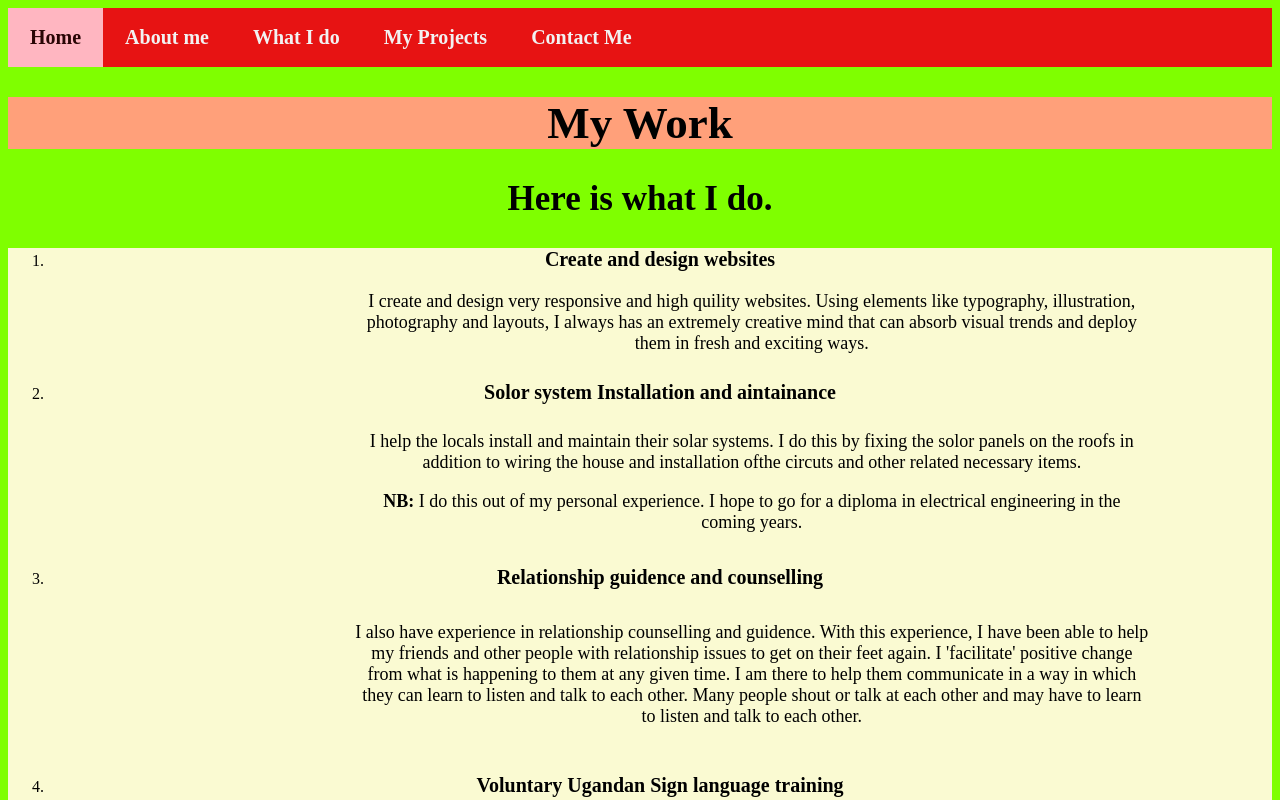
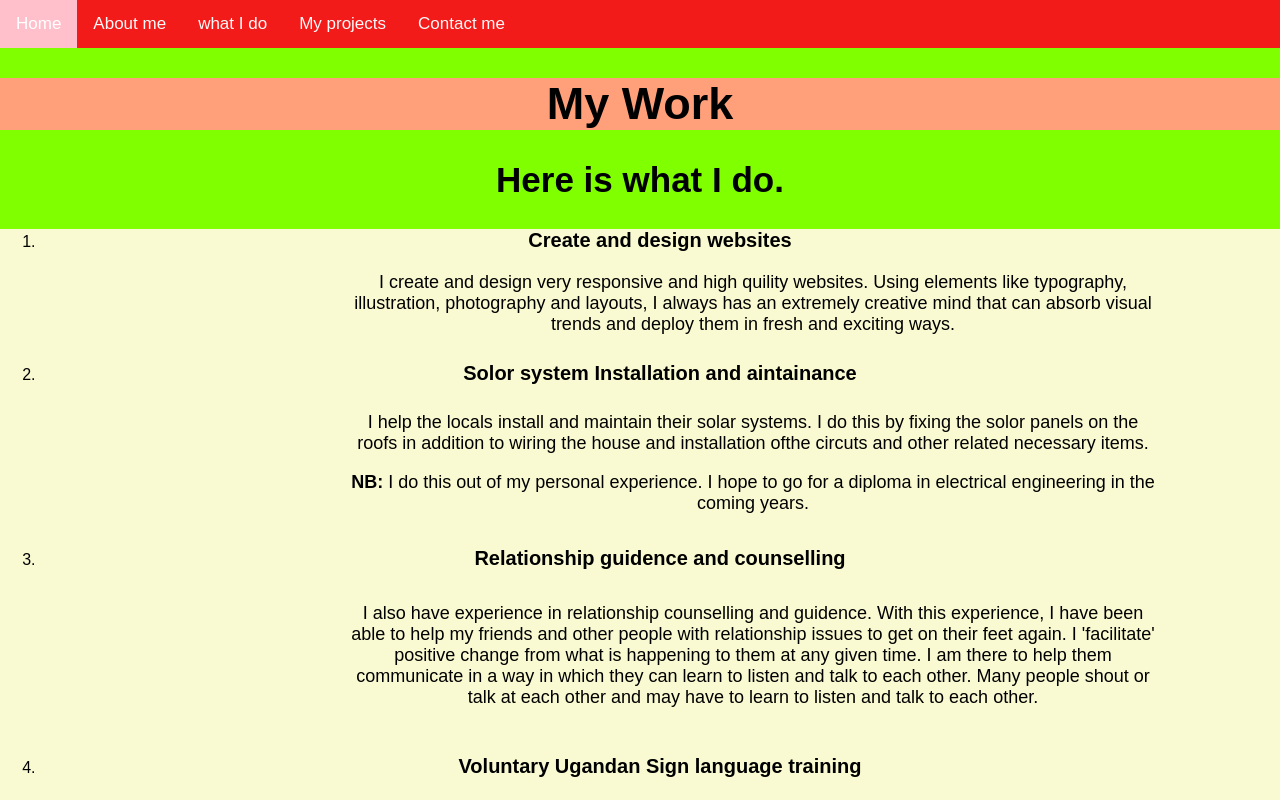
Before and after one commit to Godfrey2194/call.github.io, a plain HTML site: page PAGES/work.html in a window 1280 px wide. Shown: the top 800 px of the page. Drawn offline with Linux system fonts and the light colour scheme.

Commit message:
organised the navbar

```diff
--- a/CSS/about.css
+++ b/CSS/about.css
@@ -3,44 +3,40 @@ body {
     height: 100%;
     background-color: lightpink;
     background-image: url(../IMAGES/landscape.jpg);
+    margin: 0;
+    font-family: Arial, Helvetica, sans-serif;
   }
 
-  /* Add a black background color to the top navigation */
+
   .topnav {
-  background-color: rgb(231, 19, 19);
     overflow: hidden;
+    background-color: rgb(243, 26, 26);
   }
 
-/* Style the links inside the navigation bar */
   .topnav a {
     float: left;
     display: block;
-  color: #f2f2f2;
+    color: #fdf9f9;
     text-align: center;
-  padding: 18px 22px;
+    padding: 14px 16px;
     text-decoration: none;
-  font-size: 20px;
-  font-weight: 800;
+    font-size: 17px;
   }
 
-/* Change the color of links on hover */
   .topnav a:hover {
-  background-color: #ddd;
+    background-color: rgb(221, 221, 221);
     color: black;
   }
 
-/* Add an active class to highlight the current page */
   .topnav a.active {
-  background-color: lightpink;
-  color: rgb(41, 5, 5);
+    background-color: pink;
+    color: white;
   }
 
-/* Hide the link that should open and close the topnav on small screens */
   .topnav .icon {
     display: none;
   }
 
-/* When the screen is less than 600 pixels wide, hide all links, except for the first one ("Home"). Show the link that contains should open and close the topnav (.icon) */
   @media screen and (max-width: 600px) {
     .topnav a:not(:first-child) {display: none;}
     .topnav a.icon {
@@ -49,10 +45,9 @@ body {
     }
   }
 
-/* The "responsive" class is added to the topnav with JavaScript when the user clicks on the icon. This class makes the topnav look good on small screens (display the links vertically instead of horizontally) */
   @media screen and (max-width: 600px) {
     .topnav.responsive {position: relative;}
-  .topnav.responsive a.icon {
+    .topnav.responsive .icon {
       position: absolute;
       right: 0;
       top: 0;
--- a/CSS/contact.css
+++ b/CSS/contact.css
@@ -1,45 +1,39 @@
 body {
     overflow: auto;
-
+    margin: 0;
+    font-family: Arial, Helvetica, sans-serif;
     background-color: cyan;
   }
 
-  /* Add a black background color to the top navigation */
   .topnav {
-  background-color: rgb(231, 19, 19);
     overflow: hidden;
+    background-color: rgb(243, 26, 26);
   }
 
-/* Style the links inside the navigation bar */
   .topnav a {
     float: left;
     display: block;
-  color: #f2f2f2;
+    color: #fdf9f9;
     text-align: center;
-  padding: 18px 22px;
+    padding: 14px 16px;
     text-decoration: none;
-  font-size: 20px;
-  font-weight: 800;
+    font-size: 17px;
   }
 
-/* Change the color of links on hover */
   .topnav a:hover {
-  background-color: #ddd;
+    background-color: rgb(221, 221, 221);
     color: black;
   }
 
-/* Add an active class to highlight the current page */
   .topnav a.active {
-  background-color: lightpink;
-  color: rgb(41, 5, 5);
+    background-color: pink;
+    color: white;
   }
 
-/* Hide the link that should open and close the topnav on small screens */
   .topnav .icon {
     display: none;
   }
 
-/* When the screen is less than 600 pixels wide, hide all links, except for the first one ("Home"). Show the link that contains should open and close the topnav (.icon) */
   @media screen and (max-width: 600px) {
     .topnav a:not(:first-child) {display: none;}
     .topnav a.icon {
@@ -48,10 +42,9 @@ body {
     }
   }
 
-/* The "responsive" class is added to the topnav with JavaScript when the user clicks on the icon. This class makes the topnav look good on small screens (display the links vertically instead of horizontally) */
   @media screen and (max-width: 600px) {
     .topnav.responsive {position: relative;}
-  .topnav.responsive a.icon {
+    .topnav.responsive .icon {
       position: absolute;
       right: 0;
       top: 0;
--- a/CSS/index.css
+++ b/CSS/index.css
@@ -1,45 +1,37 @@
 body {
-  overflow: auto;
-  height: 100%;
+  margin: 0;
+  font-family: Arial, Helvetica, sans-serif;
 }
 
-/* Add a black background color to the top navigation */
 .topnav {
-  background-color: rgb(231, 19, 19);
   overflow: hidden;
-  height: 65px;
+  background-color: rgb(243, 26, 26);
 }
 
-/* Style the links inside the navigation bar */
 .topnav a {
   float: left;
   display: block;
-  color: #f2f2f2;
+  color: #fdf9f9;
   text-align: center;
-  padding: 18px 22px;
+  padding: 14px 16px;
   text-decoration: none;
-  font-size: 20px;
-  font-weight: 800;
+  font-size: 17px;
 }
 
-/* Change the color of links on hover */
 .topnav a:hover {
-  background-color: #ddd;
+  background-color: rgb(221, 221, 221);
   color: black;
 }
 
-/* Add an active class to highlight the current page */
 .topnav a.active {
-  background-color: lightpink;
-  color: rgb(41, 5, 5);
+  background-color: pink;
+  color: white;
 }
 
-/* Hide the link that should open and close the topnav on small screens */
 .topnav .icon {
   display: none;
 }
 
-/* When the screen is less than 600 pixels wide, hide all links, except for the first one ("Home"). Show the link that contains should open and close the topnav (.icon) */
 @media screen and (max-width: 600px) {
   .topnav a:not(:first-child) {display: none;}
   .topnav a.icon {
@@ -48,10 +40,9 @@ body {
   }
 }
 
-/* The "responsive" class is added to the topnav with JavaScript when the user clicks on the icon. This class makes the topnav look good on small screens (display the links vertically instead of horizontally) */
 @media screen and (max-width: 600px) {
   .topnav.responsive {position: relative;}
-  .topnav.responsive a.icon {
+  .topnav.responsive .icon {
     position: absolute;
     right: 0;
     top: 0;
@@ -62,7 +53,6 @@ body {
     text-align: left;
   }
 }
-
 
   /* The hero image */
   .hero-image {
--- a/CSS/projects.css
+++ b/CSS/projects.css
@@ -1,45 +1,48 @@
 body {
   margin: 0;
   font-family: Arial, Helvetica, sans-serif;
-  overflow: auto;
-  background-color: rgba(red, green, blue, alpha);
 }
 
-/* Add a black background color to the top navigation */
 .topnav {
-  background-color: rgb(238, 14, 14);
   overflow: hidden;
+  background-color: rgb(243, 26, 26);
 }
 
-/* Style the links inside the navigation bar */
 .topnav a {
   float: left;
   display: block;
-  color: white;
+  color: #fdf9f9;
   text-align: center;
-  padding: 18px 22px;
+  padding: 14px 16px;
   text-decoration: none;
-  font-size: 20px;
+  font-size: 17px;
 }
 
-/* Change the color of links on hover */
 .topnav a:hover {
-  background-color: #ddd;
+  background-color: rgb(221, 221, 221);
   color: black;
 }
 
-/* Add an active class to highlight the current page */
 .topnav a.active {
   background-color: pink;
   color: white;
 }
 
+.topnav .icon {
+  display: none;
+}
 
+@media screen and (max-width: 600px) {
+  .topnav a:not(:first-child) {display: none;}
+  .topnav a.icon {
+    float: right;
+    display: block;
+  }
+}
 
-/* The "responsive" class is added to the topnav with JavaScript when the user clicks on the icon. This class makes the topnav look good on small screens (display the links vertically instead of horizontally) */
 @media screen and (max-width: 600px) {
   .topnav.responsive {position: relative;}
-  .topnav.responsive a.icon {
+  .topnav.responsive .icon {
     position: absolute;
     right: 0;
     top: 0;
--- a/CSS/work.css
+++ b/CSS/work.css
@@ -2,45 +2,41 @@ body {
     overflow: auto;
     height: 100%;
     background-color: chartreuse;
+    margin: 0;
+    font-family: Arial, Helvetica, sans-serif;
    /* background-image: url(../IMAGES/beatifull-bridge\ \(1\).jpg);*/
   }
 
-  /* Add a black background color to the top navigation */
+
   .topnav {
-  background-color: rgb(231, 19, 19);
     overflow: hidden;
+    background-color: rgb(243, 26, 26);
   }
 
-/* Style the links inside the navigation bar */
   .topnav a {
     float: left;
     display: block;
-  color: #f2f2f2;
+    color: #fdf9f9;
     text-align: center;
-  padding: 18px 22px;
+    padding: 14px 16px;
     text-decoration: none;
-  font-size: 20px;
-  font-weight: 800;
+    font-size: 17px;
   }
 
-/* Change the color of links on hover */
   .topnav a:hover {
-  background-color: #ddd;
+    background-color: rgb(221, 221, 221);
     color: black;
   }
 
-/* Add an active class to highlight the current page */
   .topnav a.active {
-  background-color: lightpink;
-  color: rgb(41, 5, 5);
+    background-color: pink;
+    color: white;
   }
 
-/* Hide the link that should open and close the topnav on small screens */
   .topnav .icon {
     display: none;
   }
 
-/* When the screen is less than 600 pixels wide, hide all links, except for the first one ("Home"). Show the link that contains should open and close the topnav (.icon) */
   @media screen and (max-width: 600px) {
     .topnav a:not(:first-child) {display: none;}
     .topnav a.icon {
@@ -49,10 +45,9 @@ body {
     }
   }
 
-/* The "responsive" class is added to the topnav with JavaScript when the user clicks on the icon. This class makes the topnav look good on small screens (display the links vertically instead of horizontally) */
   @media screen and (max-width: 600px) {
     .topnav.responsive {position: relative;}
-  .topnav.responsive a.icon {
+    .topnav.responsive .icon {
       position: absolute;
       right: 0;
       top: 0;
--- a/JS/index.js
+++ b/JS/index.js
@@ -4,7 +4,7 @@ $(document).ready(function(){
     });
   });
 
-  /* Toggle between adding and removing the "responsive" class to topnav when the user clicks on the icon */
+/* Toggle between adding and removing the "responsive" class to topnav when the user clicks on the icon */
 function myFunction() {
   var x = document.getElementById("myTopnav");
   if (x.className === "topnav") {
--- a/JS/work.js
+++ b/JS/work.js
@@ -0,0 +1,9 @@
+/* Toggle between adding and removing the "responsive" class to topnav when the user clicks on the icon */
+function myFunction() {
+    var x = document.getElementById("myTopnav");
+    if (x.className === "topnav") {
+      x.className += " responsive";
+    } else {
+      x.className = "topnav";
+    }
+  }
--- a/PAGES/work.html
+++ b/PAGES/work.html
@@ -2,21 +2,27 @@
 <html lang="en">
     <html>
         <head>
-            <meta name="veiw point" content="width=device-width, initial-scale=1.0">
+            <meta name="viewport" content="width=device-width, initial-scale=1">
             <title>Godfrey's personal portfolio</title>
+            <link rel="stylesheet" href="https://cdnjs.cloudflare.com/ajax/libs/font-awesome/4.7.0/css/font-awesome.min.css">
             <link rel="stylesheet" href="../CSS/work.css">
-            <link rel="stylesheet" href="../JS/work.js">
+            <script src="../JS/work.js"></script>
+
         </head>
         <body>
-            <!-- The sidebar -->
-<div class="topnav" id="my-topnav">
-    <a class="active" href="../index.html">Home</a>
+            <!-- Load an icon library to show a hamburger menu (bars) on small screens -->
+
+    <div class="topnav" id="myTopnav">
+    <a href="../index.html" class="active">Home</a>
     <a href="./about.html">About me</a>
-    <a href="./work.html">What I do</a>
-    <a href="./projects..html">My Projects</a>
-    <a href="./contact.html">Contact Me</a>
-  </div>
-</div>
+    <a href="./work.html">what I do</a>
+    <a href="./projects..html">My projects</a>
+    <a href="./contact.html">Contact me</a>
+    <a href="javascript:void(0);" class="icon" onclick="myFunction()">
+        <i class="fa fa-bars"></i>
+    </a>
+    </div>
+
 <div class="mywork">
     <h1>My Work</h1>
     <h2>Here is what I do.</h2>
```
Also changed, not shown: JS/about.js (+9 -0 lines), JS/contact.js (+10 -0 lines), PAGES/about.html (+16 -10 lines), PAGES/contact.html (+15 -9 lines), PAGES/projects..html (+4 -1 lines), index.html (+14 -9 lines). Lines whose indentation alone changed are shown as unchanged.
